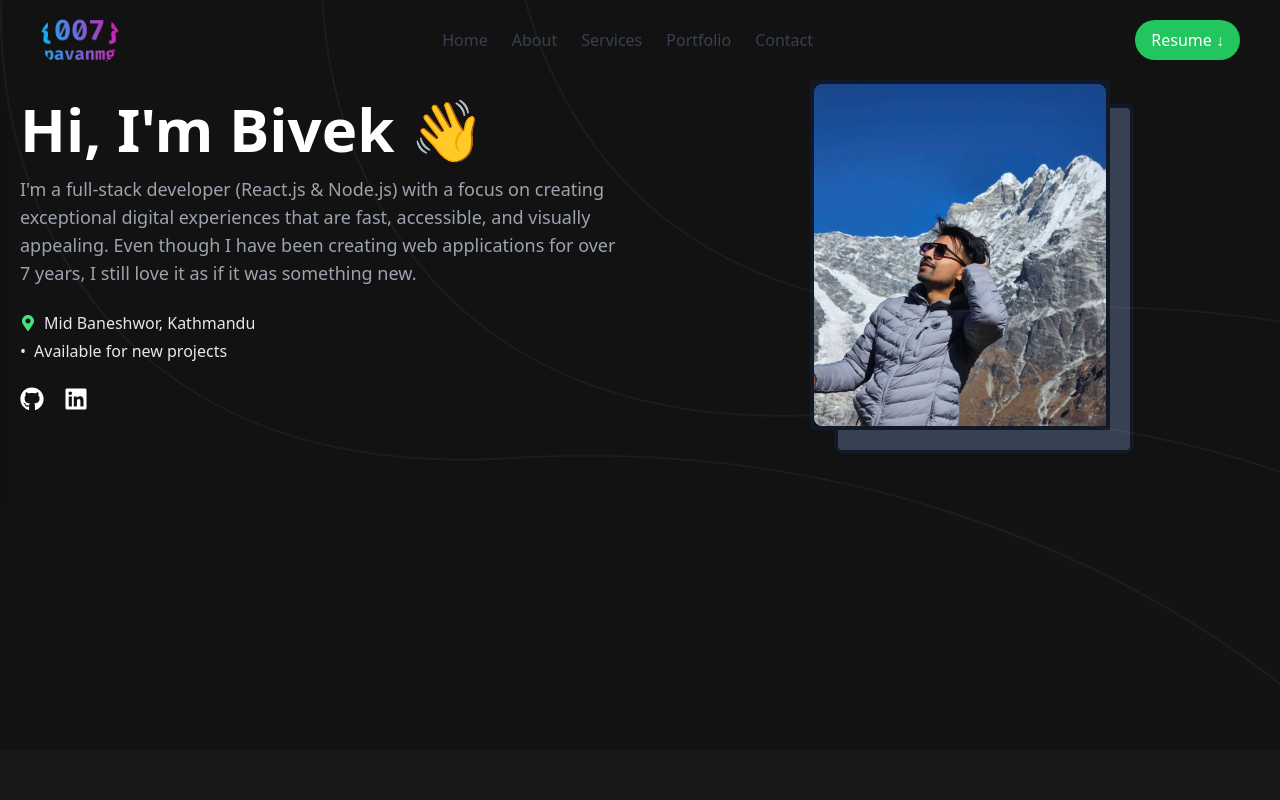
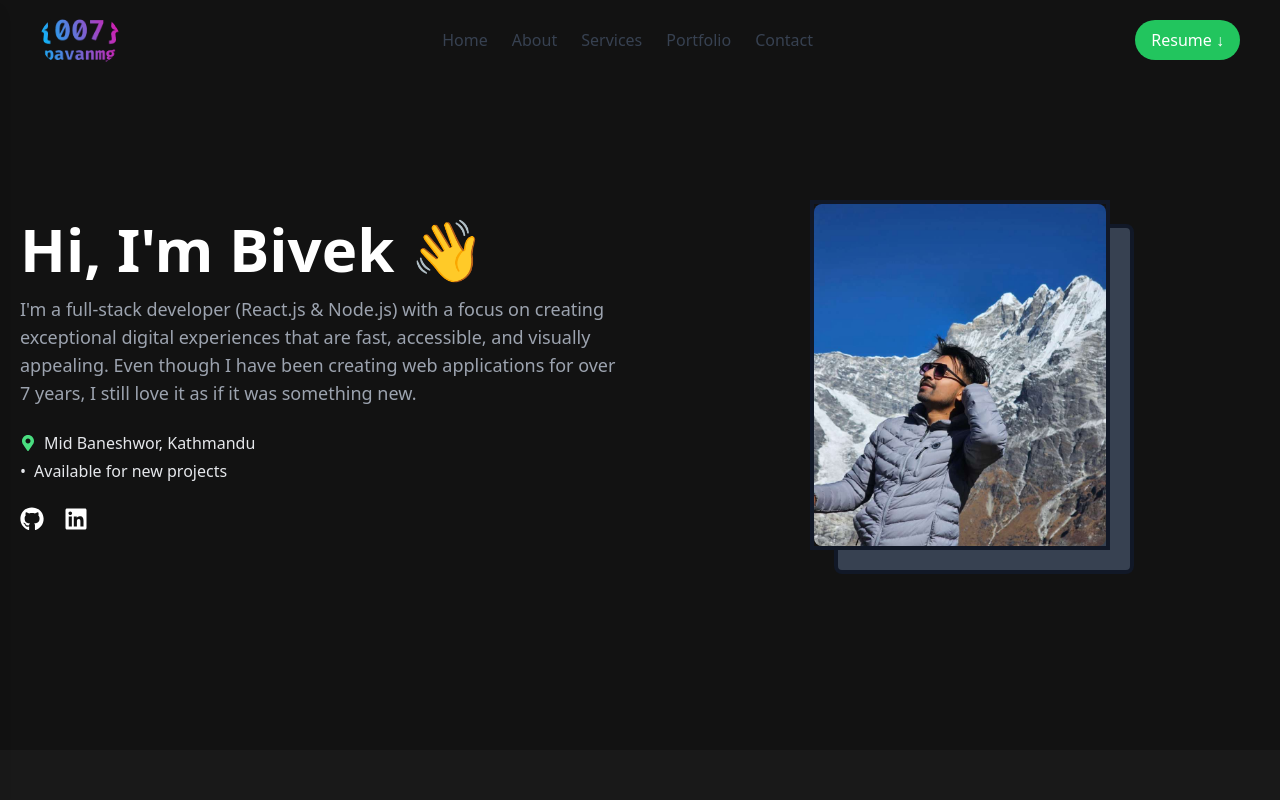
Before and after one commit to BivekKarki/my-portfolio, a Next.js app: page / in a window 1280 px wide. Shown: the top 800 px of the page. Built offline with nearby package versions, Linux system fonts and the light colour scheme.

Commit message:
fix page js

```diff
--- a/src/app/page.js
+++ b/src/app/page.js
@@ -15,7 +15,7 @@ export default function Home() {
         <div className="absolute right-0 top-0 -z-10"><svg width="752" height="747" viewBox="0 0 752 747" fill="none"><g opacity="0.45" filter="url(#filter0_f_39_4394)"><circle cx="647.5" cy="99.5" r="247.5" className="bg-[#48c5ea]"></circle></g><defs><filter id="filter0_f_39_4394" x="0" y="-548" width="1295" height="1295" filterUnits="userSpaceOnUse" colorInterpolationFilters="sRGB"><feFlood floodOpacity="0" result="BackgroundImageFix"></feFlood><feBlend mode="normal" in="SourceGraphic" in2="BackgroundImageFix" result="shape"></feBlend><feGaussianBlur stdDeviation="200" result="effect1_foregroundBlur_39_4394"></feGaussianBlur></filter></defs></svg></div>
         <div className="absolute right-0 top-0 w-full h-full z-10"><Image src={line2} alt="line2" fill/></div>
         {/* <div className="absolute left-0 bottom-0 w-full h-full z-10"><Image src={line1} alt="line1" fill/></div> */}
-        <div className="relative">
+        <div className="relative h-full z-10">
           <Hero />
         </div>
       </div>
```
